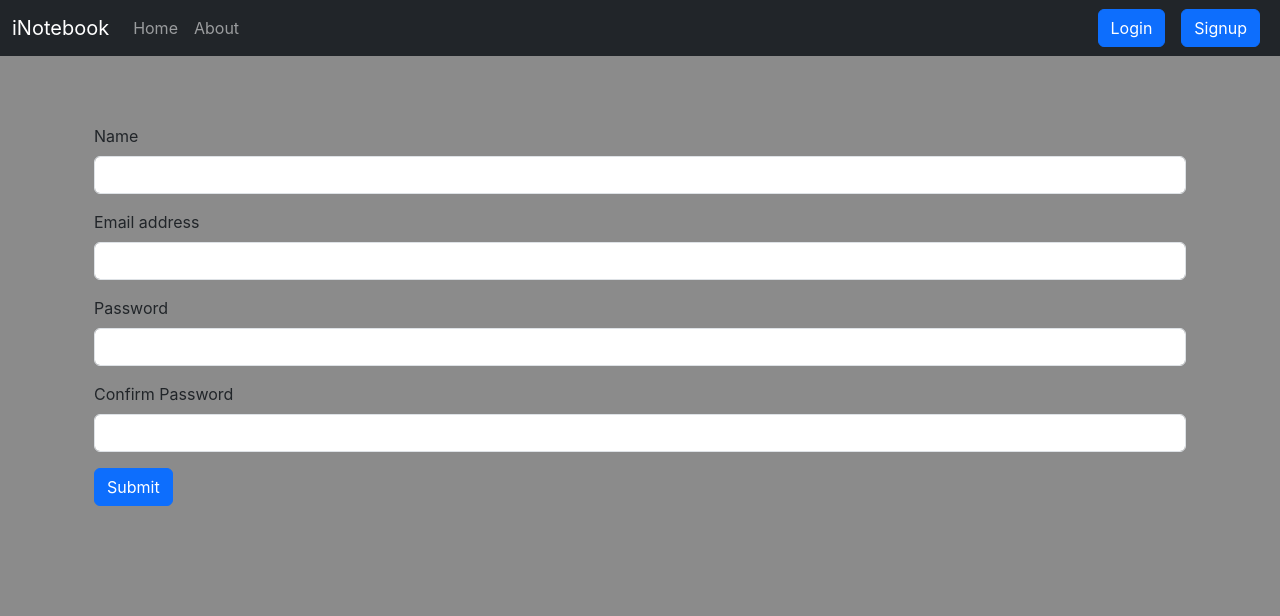
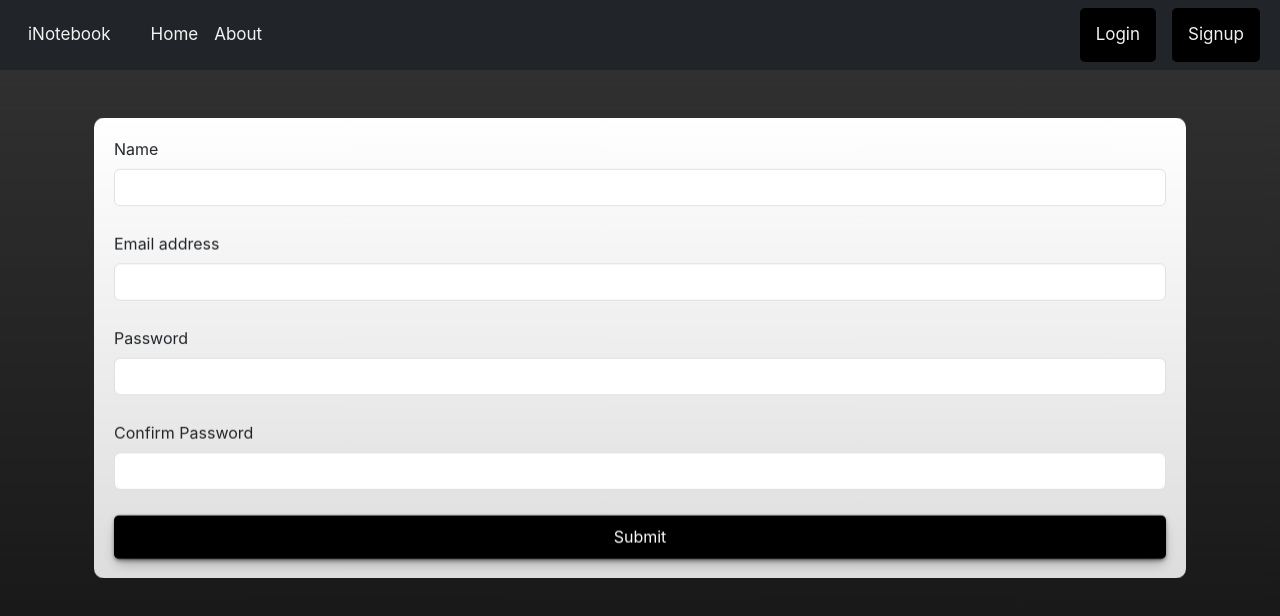
Before and after one commit to sansidsac/iNoteBook, a React (Create React App) app: page /signup in a window 1280 px wide. Shown: the top 616 px of the page. Built offline with nearby package versions, Linux system fonts and the light colour scheme.

Commit message:
Added new style to the application and modified the Readme and description

```diff
--- a/public/index.html
+++ b/public/index.html
@@ -7,7 +7,8 @@
     <meta name="theme-color" content="#000000" />
     <meta
       name="iNotebook"
-      content="iNotebook website created using MERN stack"
+      content="iNotebook is created using MERN stack where you can manage your notes easily and conveniently. Add, edit, delete and view notes with a simple and intuitive interface.
+      Sign in or create an account to start using iNotebook."
     />
     <link rel="apple-touch-icon" href="%PUBLIC_URL%/logo192.png" />
 
--- a/src/App.css
+++ b/src/App.css
@@ -3,11 +3,182 @@ i{
 }
 
 
-
-body{
-    background-color: rgb(139, 139, 139);
-}
-
 .alert-height{
     height: 20px;
 }
+
+/* From Uiverse.io by aboalsim114 */
+.form {
+    position: relative;
+    display: flex;
+    flex-direction: column;
+    gap: 10px;
+    padding: 20px;
+    background: linear-gradient(to bottom, #fff, #ddd); /* Light linear gradient */
+    border-radius: 10px;
+    overflow: hidden;
+    perspective: 1000px;
+    transform-style: preserve-3d;
+    transform: rotateX(-10deg);
+    transition: all 0.3s ease-in-out;
+    animation: form-animation 0.5s ease-in-out;
+}
+
+.card {
+    position: relative;
+    display: flex;
+    flex-direction: column;
+    gap: 10px;
+    padding: 20px;
+    background: linear-gradient(to bottom, #fff, #eee); /* Light linear gradient */
+    border-radius: 10px;
+    overflow: hidden;
+    perspective: 1000px;
+    transform-style: preserve-3d;
+    transform: rotateX(-10deg);
+    transition: all 0.3s ease-in-out;
+    box-shadow: rgba(0, 0, 0, 0.4) 0px 2px 4px, rgba(0, 0, 0, 0.3) 0px 7px 13px -3px, rgba(0, 0, 0, 0.2) 0px -3px 0px inset;
+    animation: card-animation 0.5s ease-in-out;
+}
+
+@keyframes card-animation {
+  from {
+    transform: rotateX(-30deg);
+    opacity: 0;
+  }
+
+  to {
+    transform: rotateX(0deg);
+    opacity: 1;
+  }
+}
+
+.header {
+  display: flex;
+  justify-content: space-between;
+  align-items: center;
+}
+
+.header-left {
+  display: flex;
+  align-items: center;
+}
+
+.header-right {
+  display: flex;
+  align-items: center;
+}
+
+.btn {
+  padding: 10px 20px;
+  border: none;
+  border-radius: 5px;
+  background-color: #000000;
+  color: #fff;
+  font-size: 16px;
+  cursor: pointer;
+}
+
+.btn:hover {
+  background-color: #222;
+}
+
+.btn-secondary {
+  background-color: #fff;
+  color: #000;
+}
+
+.btn-secondary:hover {
+  background-color: #f2f2f2;
+}
+
+.error {
+  color: red;
+}
+
+  @keyframes form-animation {
+    from {
+      transform: rotateX(-30deg);
+      opacity: 0;
+    }
+
+    to {
+      transform: rotateX(0deg);
+      opacity: 1;
+    }
+  }
+
+  button {
+    padding: 10px 20px;
+    border: none;
+    border-radius: 5px;
+    background-color: #000000;
+    color: #fff;
+    font-size: 16px;
+    cursor: pointer;
+    backface-visibility: hidden;
+    transition: all 0.3s ease-in-out;
+    box-shadow: rgba(0, 0, 0, 0.4) 0px 2px 4px, rgba(0, 0, 0, 0.3) 0px 7px 13px -3px, rgba(0, 0, 0, 0.2) 0px -3px 0px inset;
+  }
+
+  button:hover {
+    background-color: #0077be;
+    font-size: 17px;
+    box-shadow: rgba(0, 0, 0, 0.4) 0px 2px 4px, rgba(0, 0, 0, 0.3) 0px 7px 13px -3px, rgba(0, 0, 0, 0.2) 0px -3px 0px inset;
+  }
+
+/* Navigation bar */
+
+.navbar {
+  background-color: #111;
+  overflow: hidden;
+}
+
+.navbar a {
+  float: left;
+  display: block;
+  color: #f2f2f2;
+  text-align: center;
+  padding: 14px 16px;
+  text-decoration: none;
+  font-size: 17px;
+}
+
+.navbar a:hover {
+  background-color: #ddd;
+  color: black;
+}
+
+/* Application background */
+
+body {
+    background: linear-gradient(to bottom, #333, #111) no-repeat fixed; /* Dark linear background */
+    background-size: cover;
+  }
+
+
+h1, h2, h3, h4, h5, h6 {
+    color: #f2f2f2;
+}
+
+.about-para {
+  color: #f2f2f2;
+  font-size: 18px;
+}
+
+/* Alert Component */
+
+.alert{
+  background-color: #ffffff;
+  color: #0f0f0f;
+  border: 1px solid #ffffff;
+  margin-bottom: 20px;
+  padding: 10px;
+  border-radius: 5px;
+}
+
+button:disabled, .btn:disabled {
+    background-color: #eee;
+    color: #aaa;
+    cursor: not-allowed;
+}
--- a/src/App.js
+++ b/src/App.js
@@ -26,7 +26,7 @@ function App() {
         <Router>
           <Navbar />
           <Alert alert={alert}/>
-          <div className="container my-5">
+          <div className="container my-4">
             <Routes>
               <Route exact path="/" element={<Home showAlert={showAlert} />} />
               <Route exact path="/about" element={<About />} />
--- a/src/components/About.js
+++ b/src/components/About.js
@@ -1,7 +1,21 @@
 import React from "react";
 
 const About = () => {
-  return <div>This is my first complete MERN stack project </div>;
+  return (
+    <div>
+      <h2 className="my-4">About</h2>
+      <p className="about-para">
+        iNotebook is a complete project that showcases my skills in MERN stack development.
+        It is a simple note-taking application that allows users to create, update and delete notes.
+        The application features authentication and authorization, enabling users to sign up and log in.
+        The frontend is built using React and the backend is developed with Node.js and Express.
+        MongoDB is used as the database to store user data and notes.
+      </p>
+      <p className="about-para">
+        This project was an opportunity for me to learn and apply the concepts I have learned in the Full Stack Open course provided by CodeWithHarry
+        I hope you enjoy using iNotebook!
+      </p>
+    </div>
+  );
 };
-
 export default About;
--- a/src/components/AddNote.js
+++ b/src/components/AddNote.js
@@ -20,7 +20,7 @@ const AddNote = ({showAlert}) => {
     <div>
         <h2>Enter your Note</h2>
       <div className="container my-3">
-        <form>
+        <form className='form'>
           <div className="mb-3">
             <label htmlFor="title" className="form-label">
               Title
--- a/src/components/Login.js
+++ b/src/components/Login.js
@@ -35,7 +35,7 @@ const Login = ({showAlert}) => {
 
   return (
     <div className="container">
-      <form  onSubmit={handleOnSubmit}>
+      <form className="form" onSubmit={handleOnSubmit}>
         <div className="mb-3">
           <label htmlFor="email" className="form-label">
             Email address
--- a/src/components/Notes.js
+++ b/src/components/Notes.js
@@ -67,7 +67,7 @@ const handleOnChange=(e)=>{
                 data-bs-dismiss="modal"
                 aria-label="Close"></button>
             </div>
-            <div className="modal-body"><form>
+            <div className="modal-body"><form className="form">
           <div className="mb-3">
             <label htmlFor="etitle" className="form-label">
               Title
--- a/src/components/Signup.js
+++ b/src/components/Signup.js
@@ -29,7 +29,7 @@ const Signup = ({ showAlert }) => {
 
   return (
     <div className="container">
-      <form onSubmit={handleSubmit}>
+      <form className="form" onSubmit={handleSubmit}>
         <div className="mb-3">
           <label htmlFor="name" className="form-label">
             Name
```
Also changed, not shown: 1 other file (tests, documents, lock files or other folders).
